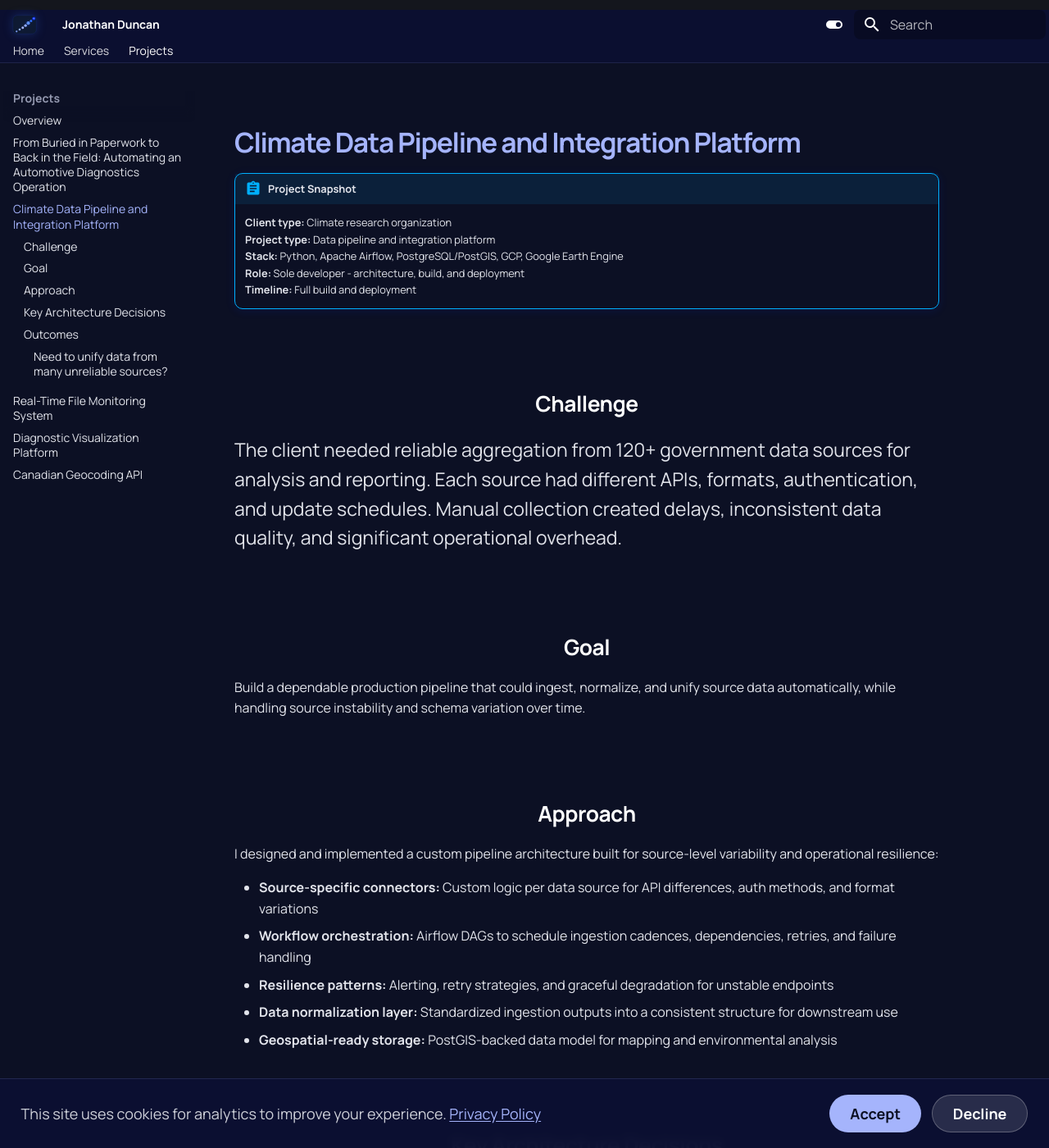
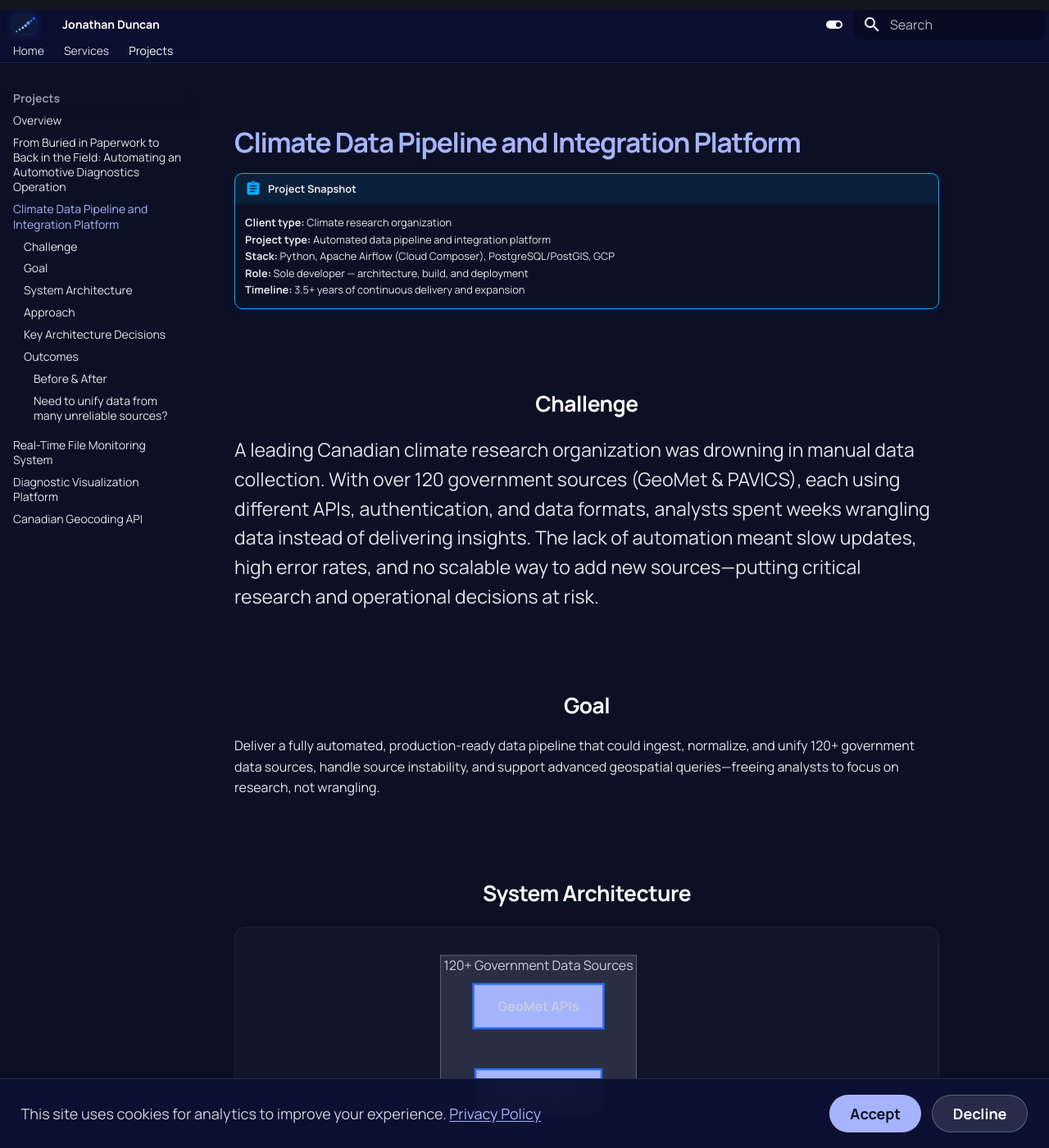
Before and after one commit to JonathanDDuncan/jonathanduncanprowebsite, an MkDocs documentation site: the page built from docs/portfolio/projects/climate-data-pipeline.md, in a window 1280 px wide and 1400 px high. Shown: the whole window at 82% size. Built offline with MkDocs 1.6.1 and Material for MkDocs 9.7.7, drawn with Linux system fonts in a browser that asks for light colours; some of the changed text lies outside the part shown.

Commit message:
Enhance climate data pipeline documentation with automated project details and system architecture

````diff
--- a/docs/portfolio/projects/climate-data-pipeline.md
+++ b/docs/portfolio/projects/climate-data-pipeline.md
@@ -1,53 +1,116 @@
 ---
-title: Climate Data Pipeline and Integration Platform
-description: Custom data pipeline integrating 120+ government sources with resilient ingestion, orchestration, and geospatial querying.
+title: Automated Climate Data Platform From Manual Chaos to Enterprise-Grade Reliability
+description: Automated, production-grade climate data pipeline integrating 120+ government sources with robust orchestration, monitoring, and geospatial querying.
 ---
 
 # Climate Data Pipeline and Integration Platform
 
 !!! abstract "Project Snapshot"
     **Client type:** Climate research organization
-    **Project type:** Data pipeline and integration platform
-    **Stack:** Python, Apache Airflow, PostgreSQL/PostGIS, GCP, Google Earth Engine
-    **Role:** Sole developer - architecture, build, and deployment
-    **Timeline:** Full build and deployment
+    **Project type:** Automated data pipeline and integration platform
+    **Stack:** Python, Apache Airflow (Cloud Composer), PostgreSQL/PostGIS, GCP
+    **Role:** Sole developer — architecture, build, and deployment
+    **Timeline:** 3.5+ years of continuous delivery and expansion
 
 ## Challenge
 
-The client needed reliable aggregation from 120+ government data sources for analysis and reporting. Each source had different APIs, formats, authentication, and update schedules. Manual collection created delays, inconsistent data quality, and significant operational overhead.
+A leading Canadian climate research organization was drowning in manual data collection. With over 120 government sources (GeoMet & PAVICS), each using different APIs, authentication, and data formats, analysts spent weeks wrangling data instead of delivering insights. The lack of automation meant slow updates, high error rates, and no scalable way to add new sources—putting critical research and operational decisions at risk.
 
 ## Goal
 
-Build a dependable production pipeline that could ingest, normalize, and unify source data automatically, while handling source instability and schema variation over time.
+Deliver a fully automated, production-ready data pipeline that could ingest, normalize, and unify 120+ government data sources, handle source instability, and support advanced geospatial queries—freeing analysts to focus on research, not wrangling.
+
+
+## System Architecture
+
+```mermaid
+flowchart TD
+    subgraph GCP["Google Cloud Platform"]
+        Airflow["Apache Airflow (Cloud Composer)<br>Orchestration"]
+        Storage["GCS Buckets<br>Automated Storage"]
+        DB["PostgreSQL + PostGIS<br>Geospatial DB"]
+        Monitoring["Monitoring & Alerting"]
+    end
+    subgraph Sources["120+ Government Data Sources"]
+        GeoMet["GeoMet APIs"]
+        PAVICS["PAVICS APIs"]
+        Others["Other APIs"]
+    end
+    subgraph Connectors["Modular Connectors"]
+        Connector1["Auth, Parsing,<br>Error Handling"]
+    end
+    Sources --> Connectors
+    Connectors --> Airflow
+    Airflow --> Storage
+    Airflow --> DB
+    Airflow --> Monitoring
+    Storage --> DB
+    DB -->|Geospatial Queries| Analyst["Analyst / Researcher"]
+    Monitoring -->|Alerts, Logs| Analyst
+
+    %% Accessible color tokens (see docs/stylesheets/extra.css)
+    %% --color-royal-blue: #1136FF; --color-cornflower: #2F6CF9; --color-periwinkle: #A5B4FC; --color-amber: #F59E0B;
+    classDef royalblue fill:#1136FF,stroke:#1136FF,stroke-width:2.5px,color:#fff,font-weight:bold;
+    classDef cornflower fill:#2F6CF9,stroke:#1136FF,stroke-width:2.5px,color:#111827,font-weight:bold;
+    classDef periwinkle fill:#A5B4FC,stroke:#2F6CF9,stroke-width:2.5px,color:#111827,font-weight:bold;
+    classDef amber fill:#F59E0B,stroke:#B45309,stroke-width:2.5px,color:#111827,font-weight:bold;
+    classDef quiet fill:#e2e4eb,stroke:#A5B4FC,stroke-width:2px,color:#111827;
+
+    class GCP royalblue;
+    class Airflow,DB cornflower;
+    class Storage,GeoMet,PAVICS,Others,Analyst periwinkle;
+    class Monitoring amber;
+    class Connectors,Connector1 quiet;
+    %% To further reduce intensity, use 'quiet' for more nodes if needed.
+
+```
+
+<div style="font-size:0.95em;color:#9499b0;margin-top:0.5em">
+<strong>Accessibility & Theming:</strong> Diagram colors use extracted CSS tokens for brand consistency and contrast. For dark/light mode, colors adapt via <code>extra.css</code>.<br>
+<strong>Mobile:</strong> If the diagram overflows, swipe horizontally to view all nodes. For best experience, rotate your device to landscape.
+<strong>Responsive:</strong> On mobile, scroll horizontally to view the full diagram.
+</div>
 
 ## Approach
 
-I designed and implemented a custom pipeline architecture built for source-level variability and operational resilience:
+I designed and implemented a robust, modular pipeline architecture built for scale and operational resilience:
 
-- **Source-specific connectors:** Custom logic per data source for API differences, auth methods, and format variations
-- **Workflow orchestration:** Airflow DAGs to schedule ingestion cadences, dependencies, retries, and failure handling
-- **Resilience patterns:** Alerting, retry strategies, and graceful degradation for unstable endpoints
-- **Data normalization layer:** Standardized ingestion outputs into a consistent structure for downstream use
-- **Geospatial-ready storage:** PostGIS-backed data model for mapping and environmental analysis
+- **Enterprise-Grade Cloud Architecture:** Deployed on Google Cloud Platform using Apache Airflow (Cloud Composer) for orchestration.
+- **Modular Connector Framework:** Pluggable connectors for each data source, handling unique auth, parsing, and error recovery.
+- **Automated Infrastructure:** Timestamped bucket creation, collision avoidance, and lifecycle policies for robust data management.
+- **Zero-Downtime Deployments:** PowerShell and Python scripts for consistent, reliable releases.
+- **Comprehensive Monitoring:** Integrated alerting, retry policies, and dead-letter queues for operational resilience.
+- **Spatial Data Support:** PostgreSQL + PostGIS for advanced geographic queries.
 
 ## Key Architecture Decisions
 
-- **Airflow orchestration over cron scripts** to manage interdependent pipelines and operational visibility
-- **PostGIS data model** to support geospatial use cases natively instead of bolting it on later
-- **Per-source integration strategy** over generic connectors to handle high variation across 120+ inputs
-- **Observability-first design** so failures are surfaced early instead of becoming silent data gaps
+- **Airflow orchestration** for managing complex, interdependent pipelines and operational visibility.
+- **Per-source modular connectors** to handle high variation across 120+ inputs.
+- **Observability-first design** so failures are surfaced early, not hidden.
+- **PostGIS data model** to support geospatial use cases natively.
 
 ## Outcomes
 
-- Automated ingestion across 120+ disparate government sources
-- Replaced manual collection with scheduled, monitored pipeline operations
-- Improved reliability and freshness of data used for climate analysis workflows
-- Created a unified geospatial data foundation for reporting and downstream applications
+- **120+ government sources integrated** into a single, normalized platform (GeoMet: 99, PAVICS: 20+)
+- **Data collection time reduced** from weeks to hourly automation
+- **Analyst productivity unlocked:** Time spent on manual collection now redirected to high-value research
+- **Zero-downtime deployments and robust error recovery**
+- **Operational reliability:** 24/7 system uptime, comprehensive monitoring, and rapid onboarding for new team members
+- **Long-term partnership:** 3.5+ years of continuous delivery and feature expansion
 
 !!! tip "What this demonstrates"
     - Building production data systems where off-the-shelf ETL abstractions break down
     - Translating fragmented public data into a reliable operational asset
     - Designing for long-term maintainability as source systems evolve
+
+### Before & After
+
+| Metric                   | Before (Manual)         | After (Automated)                |
+|--------------------------|-------------------------|----------------------------------|
+| Data source integration  | Weeks per source        | 120+ sources, modular connectors |
+| Data freshness           | Manual, ad-hoc          | Automated, hourly to monthly     |
+| Geographic querying      | Not available           | Full PostGIS support             |
+| Data access              | None                    | Fully searchable for internal use|
 
 <div class="cta-panel" markdown>
 
````
